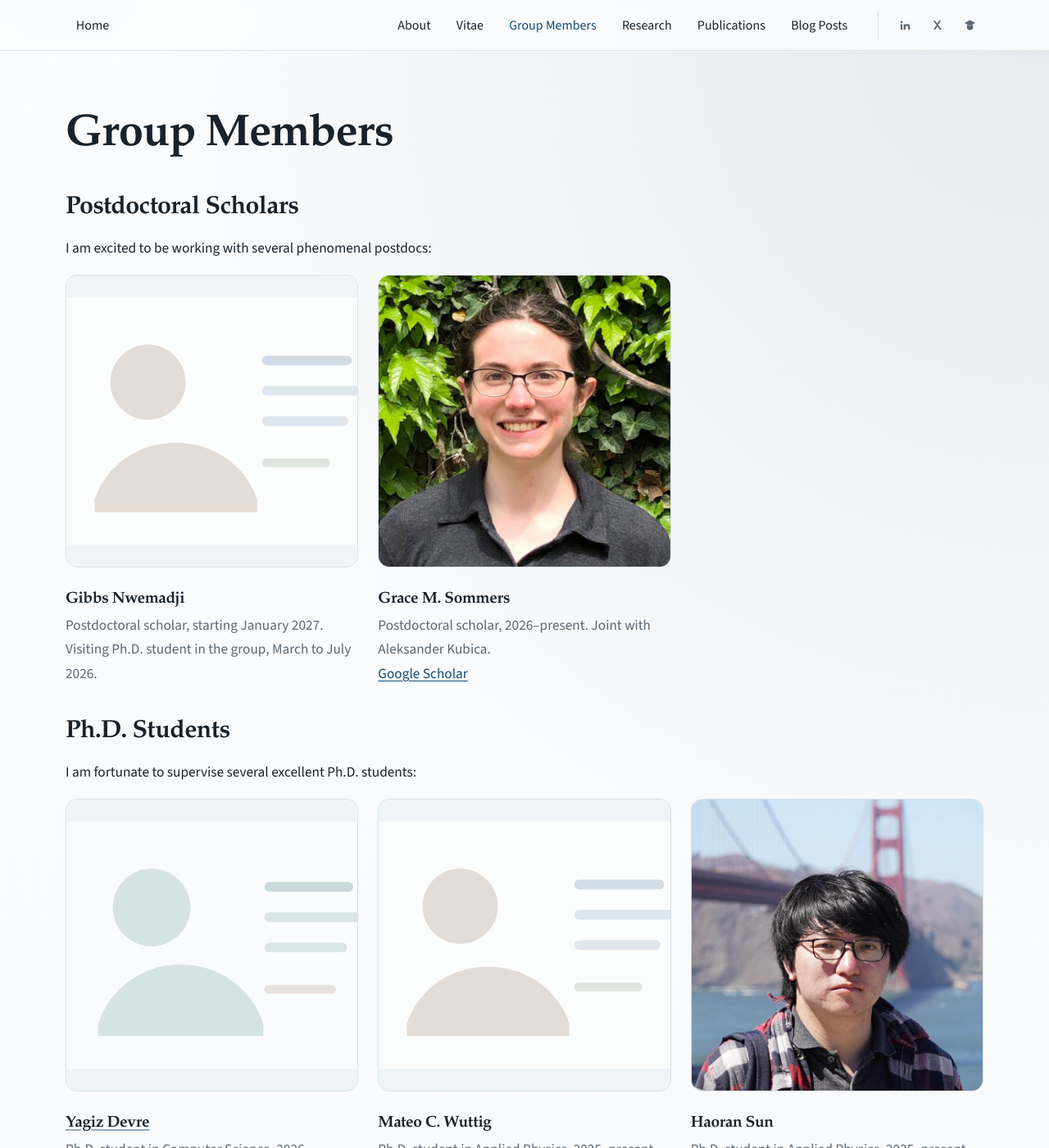
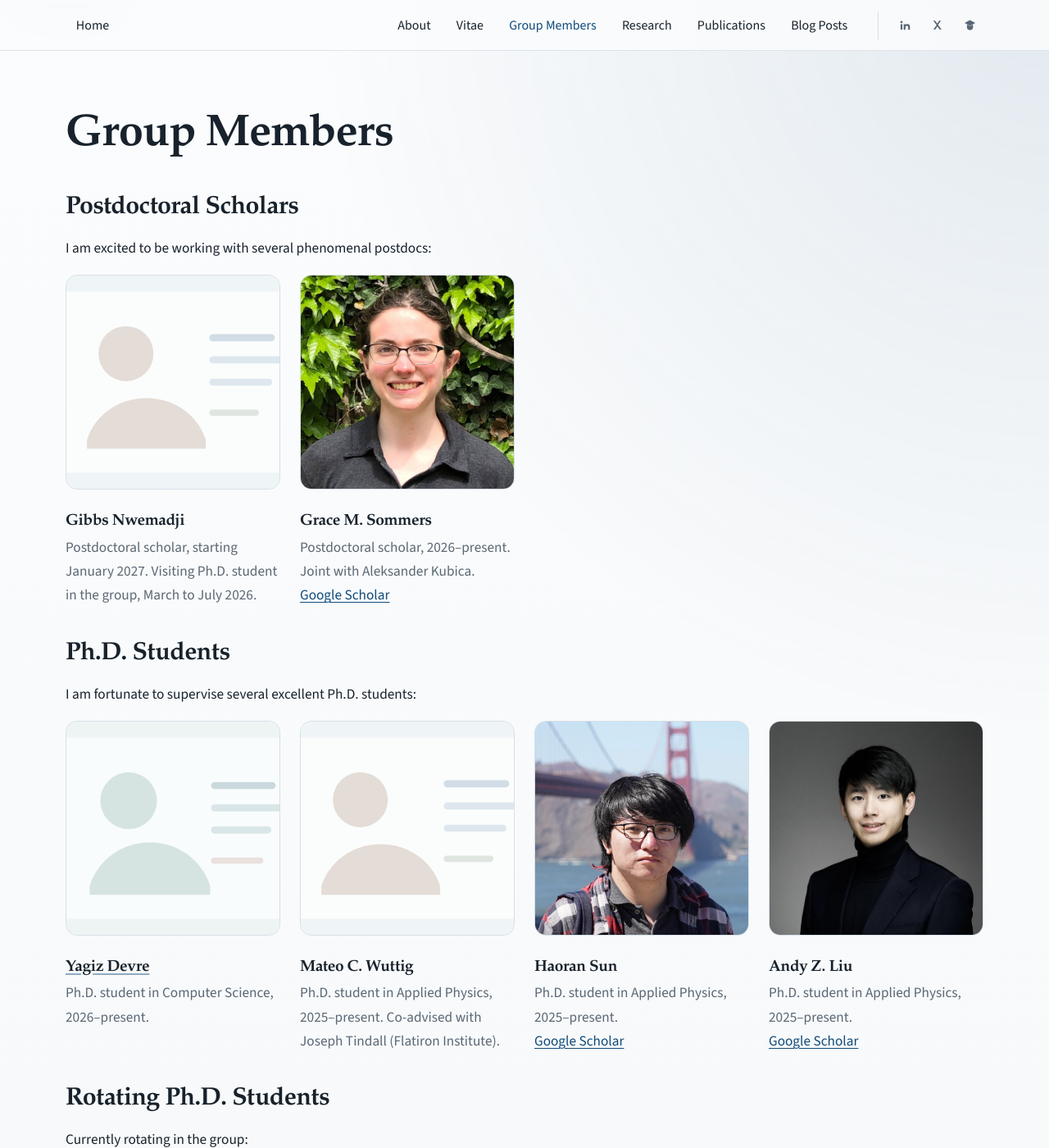
Before and after one commit to jsous/jsous.github.io, a Jekyll site: the page built from pages/people.md, in a window 1280 px wide and 1400 px high. Shown: the whole window at 82% size. Built offline with Jekyll 4.4.1, drawn with Linux system fonts in a browser that asks for light colours.

Commit message:
Show four members per row

```diff
--- a/assets/css/style.scss
+++ b/assets/css/style.scss
@@ -474,7 +474,7 @@
 
 .people-grid {
   display: grid;
-  grid-template-columns: repeat(3, minmax(0, 1fr));
+  grid-template-columns: repeat(4, minmax(0, 1fr));
   gap: 1.5rem;
 }
 
```
